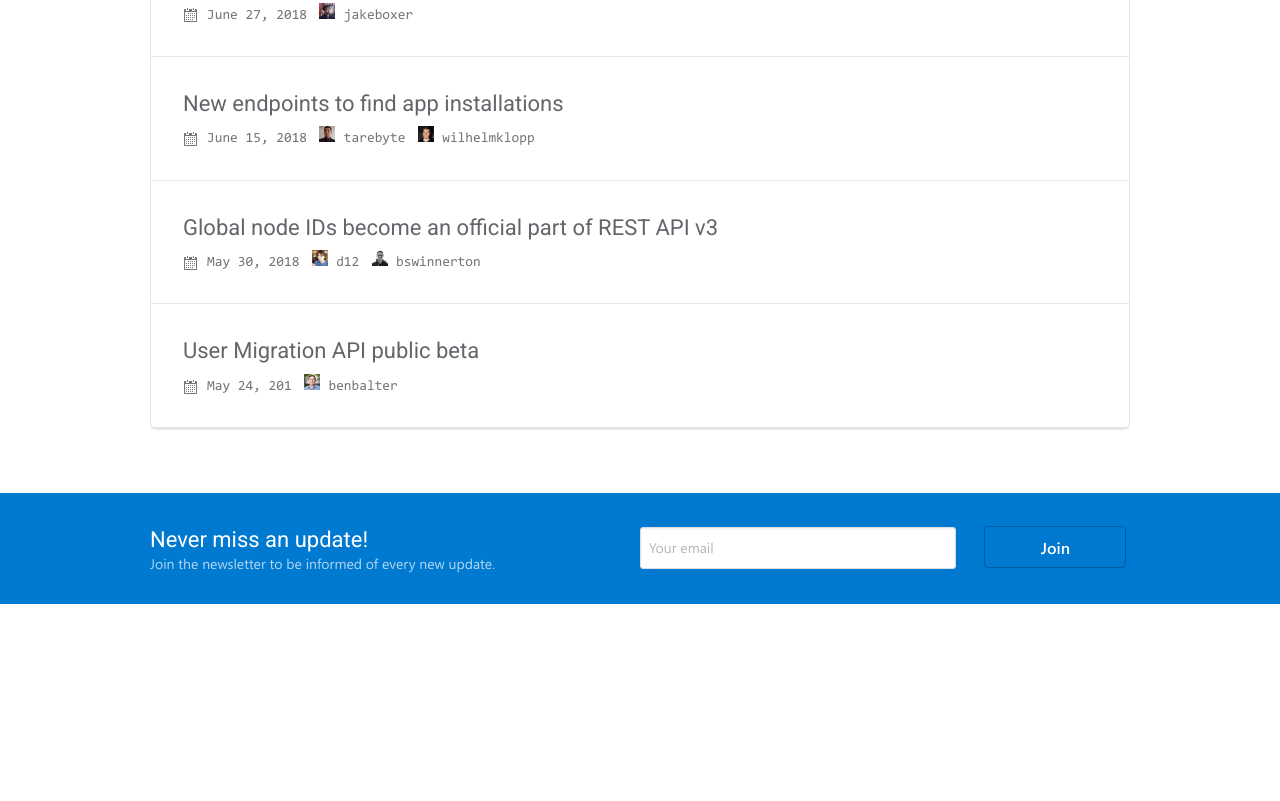
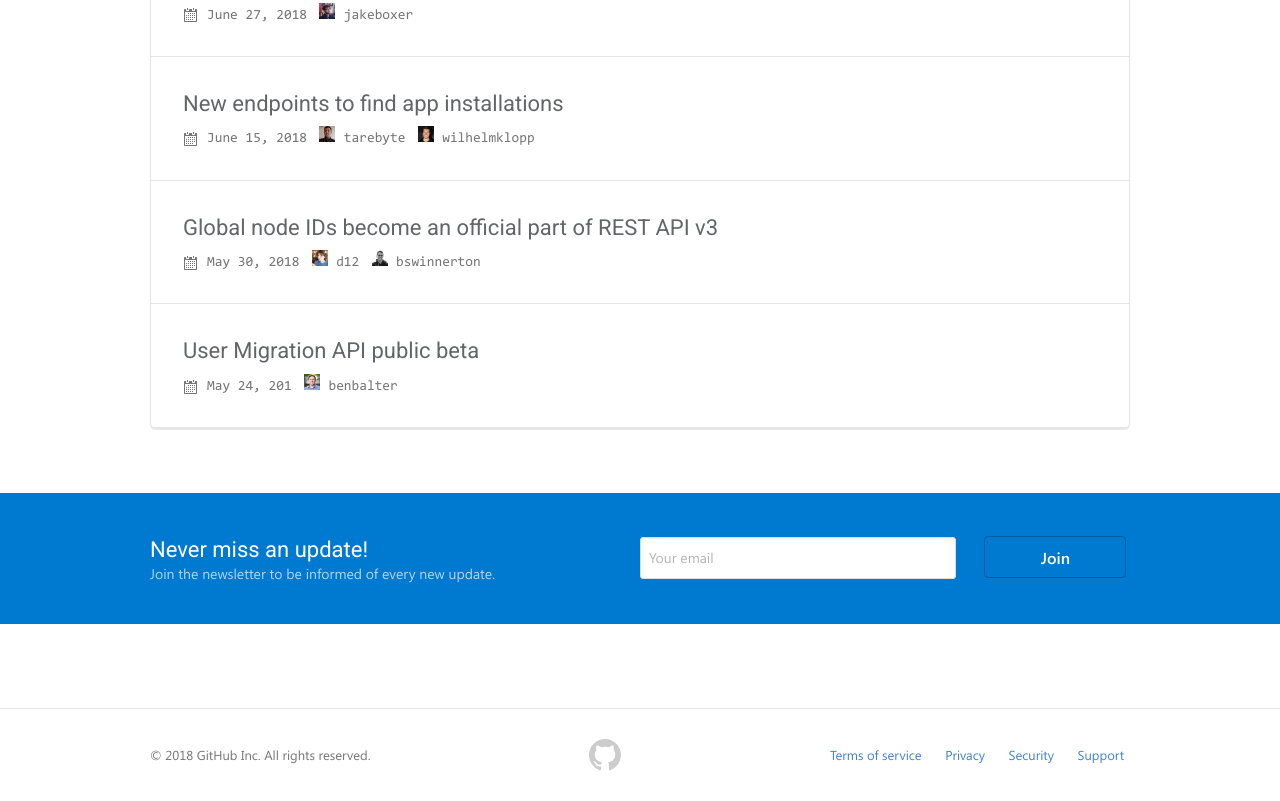
Before and after one commit to Denvy47/Layouts, a plain HTML site: page index.html in a window 1280 px wide. Shown: the part 2725-3526 px from the top of the page. Before the commit the page ends 3329 px from the top, so only its background shows below. Drawn offline with Linux system fonts and the light colour scheme.

Commit message:
added footer

```diff
--- a/css/main.css
+++ b/css/main.css
@@ -94,6 +94,11 @@ a {
 .header__input:focus {
 	width: 210px;
 	box-shadow: inset 0 1px 2px rgba(0,0,0,.075);
+}
+
+.main {
+	padding-bottom: 84px;
+	border-bottom: 1px solid #e5e5e5;
 }
 
 /* Главная картинка с эмблемой */
@@ -414,7 +419,7 @@ a {
 /* Блок подписаться */
 .subs-fluid {
 	background-color: #0079d1;
-	padding: 16px 0;
+	padding: 26px 0;
 }
 
 .subs {
@@ -470,3 +475,47 @@ a {
 .subs__email::placeholder {
 	color: #767676;
 }
+
+/* Footer */
+.footer {
+	font-size: 13px;
+	line-height: 32px;
+	color: var(--secondary-text);
+	display: grid;
+	grid-template-columns: 230px auto 300px;
+	padding: 30px 0;
+}
+
+.footer__logo {
+	display: block;
+	width: 32px;
+	height: 32px;
+}
+
+.footer__logo-block {
+	justify-self: center;
+}
+
+.footer__menu {
+	list-style: none;
+	margin: 0;
+	padding: 0;
+}
+
+.footer__menu-item {
+	display: inline-block;
+	margin-left: 20px;
+}
+
+.footer__menu-item:first-child {
+	margin-left: 0;
+}
+
+.footer__menu-link {
+	color: #4183C4;
+	text-decoration: none;
+}
+
+.footer__menu-link:hover {
+	text-decoration: underline;
+}
--- a/index.html
+++ b/index.html
@@ -204,5 +204,19 @@
 			</div>
 		</div>
 	</main>
+	<div class="container">
+		<footer class="footer">
+			<span class="footer__copyright">© 2018 GitHub Inc. All rights reserved.</span>
+			<div class="footer__logo-block">
+				<img src="img/mark-github.svg" alt="logotype" class="footer__logo">
+			</div>
+			<ul class="footer__menu">
+				<li class="footer__menu-item"><a href="#" class="footer__menu-link">Terms of service</a></li>
+				<li class="footer__menu-item"><a href="#" class="footer__menu-link">Privacy</a></li>
+				<li class="footer__menu-item"><a href="#" class="footer__menu-link">Security</a></li>
+				<li class="footer__menu-item"><a href="#" class="footer__menu-link">Support</a></li>
+			</ul>
+		</footer>
+	</div>
 </body>
 </html>
```
Also changed, not shown: img/mark-github.svg (added).
